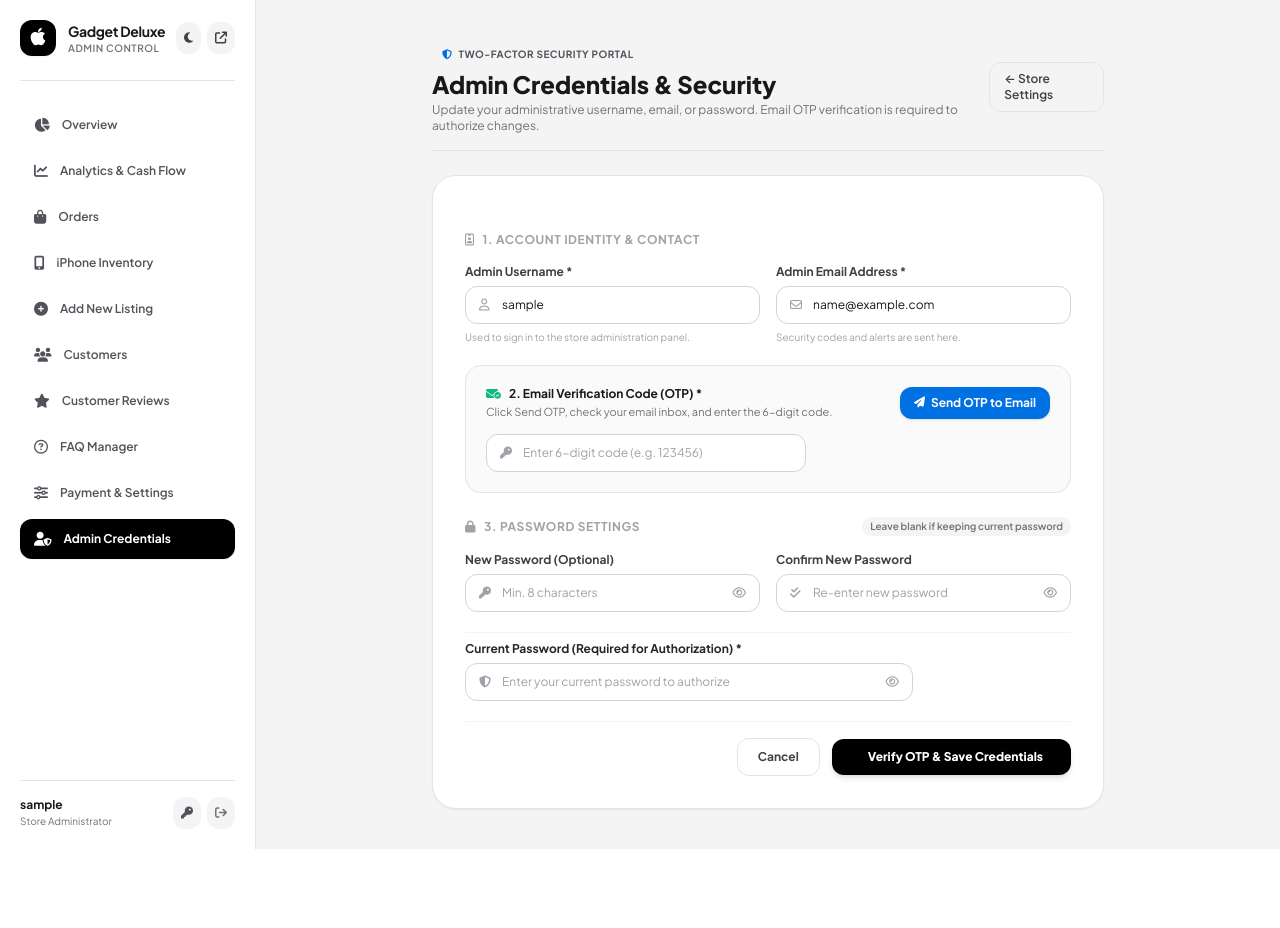
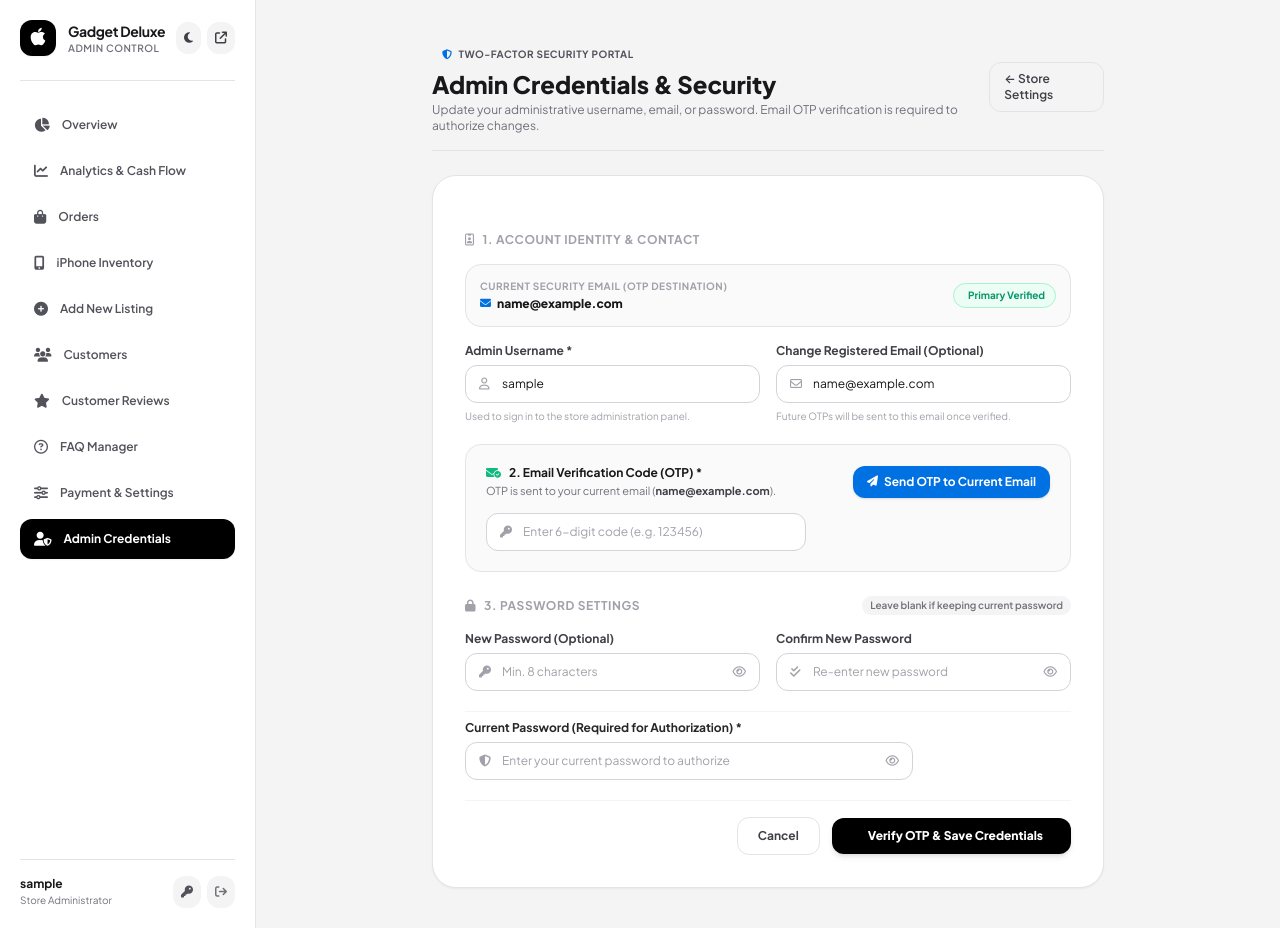
Before and after one commit to jubaerkhan49/gadget-deluxe-shop, a Django app: page /shop-admin/password/change/ in a window 1280 px wide. Before the commit the page ends 849 px from the top, so only its background shows below. Run offline with Django 5.2, Linux system fonts and the light colour scheme; the visitor is signed in with stand-in values (Sample User, id 1); data comes from the database, SQL or seed files in the repository; some libraries are stand-ins or nearby versions.

Commit message:
Seed admin email to emondeveloper@gmail.com and enforce OTP verification to current email

```diff
--- a/dashboard/views.py
+++ b/dashboard/views.py
@@ -502,15 +502,18 @@ def store_settings_view(request):
 @staff_member_required
 def send_admin_otp_view(request):
     """
-    Generate and dispatch a 6-digit OTP code to the administrator's email
-    for verifying username, email, or password modifications.
+    Generate and dispatch a 6-digit OTP code to the administrator's CURRENT registered email
+    (seed: emondeveloper@gmail.com) for verifying username, email, or password modifications.
     """
     if request.method != 'POST':
         return JsonResponse({'success': False, 'message': 'Only POST method is allowed.'}, status=405)
 
-    target_email = request.POST.get('email', '').strip() or request.user.email
-    if not target_email or '@' not in target_email:
-        return JsonResponse({'success': False, 'message': 'Please provide a valid email address.'}, status=400)
+    # Security requirement: OTP is ALWAYS sent to the CURRENT registered email first
+    current_email = (request.user.email or 'emondeveloper@gmail.com').strip()
+
+    if not request.user.email:
+        request.user.email = current_email
+        request.user.save(update_fields=['email'])
 
     # Generate 6-digit cryptographic OTP code
     otp_code = f"{secrets.randbelow(900000) + 100000}"
@@ -518,7 +521,7 @@ def send_admin_otp_view(request):
     # Save to admin session with 10-minute expiry
     request.session['admin_otp'] = {
         'code': otp_code,
-        'email': target_email,
+        'email': current_email,
         'expires_at': (timezone.now() + timedelta(minutes=10)).isoformat(),
         'created_at': timezone.now().isoformat(),
     }
@@ -531,7 +534,7 @@ def send_admin_otp_view(request):
         f"Your verification code to modify your Gadget Deluxe administrator credentials "
         f"(username, email, or password) is:\n\n"
         f"    {otp_code}\n\n"
-        f"This code will expire in 10 minutes.\n\n"
+        f"This code was sent to your current registered admin email ({current_email}) and will expire in 10 minutes.\n\n"
         f"If you did not initiate this request, please review your store account security immediately.\n\n"
         f"— Gadget Deluxe Security Team\n"
         f"https://www.gadgetdeluxe.shop"
@@ -543,19 +546,18 @@ def send_admin_otp_view(request):
             subject=subject,
             message=body_text,
             from_email=settings.DEFAULT_FROM_EMAIL,
-            recipient_list=[target_email],
+            recipient_list=[current_email],
             fail_silently=False,
         )
         sent_successfully = True
     except Exception as e:
-        # In development or if SMTP is offline, log OTP to console
-        print(f"[SECURITY OTP] Failed to send email via SMTP: {e}. Active OTP for {target_email} is: {otp_code}")
+        print(f"[SECURITY OTP] Failed to send email via SMTP: {e}. Active OTP for {current_email} is: {otp_code}")
 
-    msg = f"A 6-digit verification code has been dispatched to {target_email}."
+    msg = f"A 6-digit verification code has been dispatched to your current email: {current_email}."
     return JsonResponse({
         'success': True,
         'message': msg,
-        'email': target_email,
+        'current_email': current_email,
         'dev_otp': otp_code if (settings.DEBUG or not sent_successfully) else None,
     })
 
@@ -567,6 +569,10 @@ def change_password_view(request):
     and password directly from the shop admin panel with Email OTP verification.
     """
     user = request.user
+    if not user.email:
+        user.email = 'emondeveloper@gmail.com'
+        user.save(update_fields=['email'])
+
     if request.method == 'POST':
         new_username = request.POST.get('username', '').strip()
         new_email = request.POST.get('email', '').strip()
@@ -581,17 +587,17 @@ def change_password_view(request):
         if not user.check_password(current_password):
             errors.append("Current admin password is incorrect.")
 
-        # 2. Validate OTP
+        # 2. Validate OTP sent to CURRENT email
         otp_session = request.session.get('admin_otp')
         if not otp_session:
-            errors.append("No verification code found. Please click 'Send OTP' to your email first.")
+            errors.append(f"No verification code found. Please click 'Send OTP' to your current email ({user.email}) first.")
         else:
             try:
                 expires_at = timezone.datetime.fromisoformat(otp_session['expires_at'])
                 if timezone.now() > expires_at:
                     errors.append("Verification code has expired. Please request a new OTP.")
                 elif otp_session['code'] != otp_entered:
-                    errors.append("Invalid verification code (OTP). Please check your email and try again.")
+                    errors.append(f"Invalid verification code (OTP). Please check your current registered email ({user.email}) and try again.")
             except Exception:
                 errors.append("Invalid OTP session. Please request a new OTP.")
 
@@ -616,6 +622,7 @@ def change_password_view(request):
             for err in errors:
                 messages.error(request, err)
         else:
+            old_email = user.email
             # Apply Changes
             user.username = new_username
             user.email = new_email
@@ -629,7 +636,11 @@ def change_password_view(request):
 
             # Keep user authenticated
             update_session_auth_hash(request, user)
-            messages.success(request, "Administrator credentials successfully verified and updated!")
+
+            if old_email != new_email:
+                messages.success(request, f"Admin credentials updated! Registered security email changed to {new_email}.")
+            else:
+                messages.success(request, "Administrator credentials successfully verified and updated!")
             return redirect('dashboard:change_password')
 
     return render(request, 'dashboard/change_password.html', {
--- a/templates/dashboard/change_password.html
+++ b/templates/dashboard/change_password.html
@@ -44,6 +44,21 @@
                     1. Account Identity & Contact
                 </h2>
 
+                <!-- Current Active Security Email Banner -->
+                <div class="p-3.5 bg-zinc-50 dark:bg-zinc-950/60 rounded-2xl border border-zinc-200 dark:border-zinc-800 flex items-center justify-between">
+                    <div>
+                        <span class="text-[10px] uppercase font-bold text-zinc-400 block tracking-wider">Current Security Email (OTP Destination)</span>
+                        <span class="font-extrabold text-xs text-zinc-900 dark:text-zinc-100 flex items-center gap-1.5 mt-0.5">
+                            <i class="fa-solid fa-envelope text-brand-blue text-[11px]"></i>
+                            <span id="activeCurrentEmail">{{ request.user.email|default:"emondeveloper@gmail.com" }}</span>
+                        </span>
+                    </div>
+                    <span class="text-[10px] font-bold text-emerald-600 dark:text-emerald-400 bg-emerald-50 dark:bg-emerald-950/60 px-2.5 py-1 rounded-full border border-emerald-200 dark:border-emerald-800 flex items-center gap-1">
+                        <i class="fa-solid fa-shield-check text-[10px]"></i>
+                        <span>Primary Verified</span>
+                    </span>
+                </div>
+
                 <div class="grid grid-cols-1 sm:grid-cols-2 gap-4">
                     <!-- Username -->
                     <div class="space-y-1.5">
@@ -67,10 +82,10 @@
                         <p class="text-[10px] text-zinc-400">Used to sign in to the store administration panel.</p>
                     </div>
 
-                    <!-- Email Address -->
+                    <!-- Email Address (Allow updating email) -->
                     <div class="space-y-1.5">
                         <label for="id_email" class="block text-xs font-bold text-zinc-700 dark:text-zinc-300">
-                            Admin Email Address *
+                            Change Registered Email (Optional)
                         </label>
                         <div class="relative">
                             <span class="absolute inset-y-0 left-0 pl-3.5 flex items-center pointer-events-none text-zinc-400 dark:text-zinc-500 text-xs">
@@ -81,26 +96,26 @@
                                 name="email"
                                 id="id_email"
                                 required
-                                value="{{ request.user.email }}"
-                                placeholder="admin@gadgetdeluxe.shop"
+                                value="{{ request.user.email|default:'emondeveloper@gmail.com' }}"
+                                placeholder="new.email@example.com"
                                 class="w-full pl-9 pr-3.5 py-2.5 rounded-xl border border-zinc-300 dark:border-zinc-700 bg-white dark:bg-zinc-900 text-zinc-900 dark:text-zinc-100 text-xs placeholder:text-zinc-400 dark:placeholder:text-zinc-500 focus:outline-none focus:ring-2 focus:ring-black dark:focus:ring-white transition"
                             >
                         </div>
-                        <p class="text-[10px] text-zinc-400">Security codes and alerts are sent here.</p>
+                        <p class="text-[10px] text-zinc-400">Future OTPs will be sent to this email once verified.</p>
                     </div>
                 </div>
             </div>
 
             <!-- Section 2: Email OTP Verification -->
             <div class="p-4 sm:p-5 bg-zinc-50 dark:bg-zinc-950/80 rounded-2xl border border-zinc-200 dark:border-zinc-800 space-y-3.5">
-                <div class="flex items-center justify-between">
+                <div class="flex flex-col sm:flex-row sm:items-center justify-between gap-3">
                     <div>
                         <h2 class="text-xs font-bold text-zinc-900 dark:text-zinc-100 flex items-center gap-2">
                             <i class="fa-solid fa-envelope-circle-check text-emerald-500"></i>
                             2. Email Verification Code (OTP) *
                         </h2>
                         <p class="text-[11px] text-zinc-500 dark:text-zinc-400 mt-0.5">
-                            Click Send OTP, check your email inbox, and enter the 6-digit code.
+                            OTP is sent to your current email (<span class="font-bold text-zinc-700 dark:text-zinc-300">{{ request.user.email|default:"emondeveloper@gmail.com" }}</span>).
                         </p>
                     </div>
 
@@ -111,7 +126,7 @@
                         class="px-3.5 py-2 bg-brand-blue hover:bg-blue-600 active:scale-95 text-white text-xs font-bold rounded-xl transition shadow flex items-center gap-1.5 cursor-pointer flex-shrink-0"
                     >
                         <i class="fa-solid fa-paper-plane text-[11px]" id="sendOtpIcon"></i>
-                        <span id="sendOtpText">Send OTP to Email</span>
+                        <span id="sendOtpText">Send OTP to Current Email</span>
                     </button>
                 </div>
 
```
Also changed, not shown: dashboard/tests.py (+5 -3 lines), dashboard/migrations/0002_seed_admin_email.py (added).
